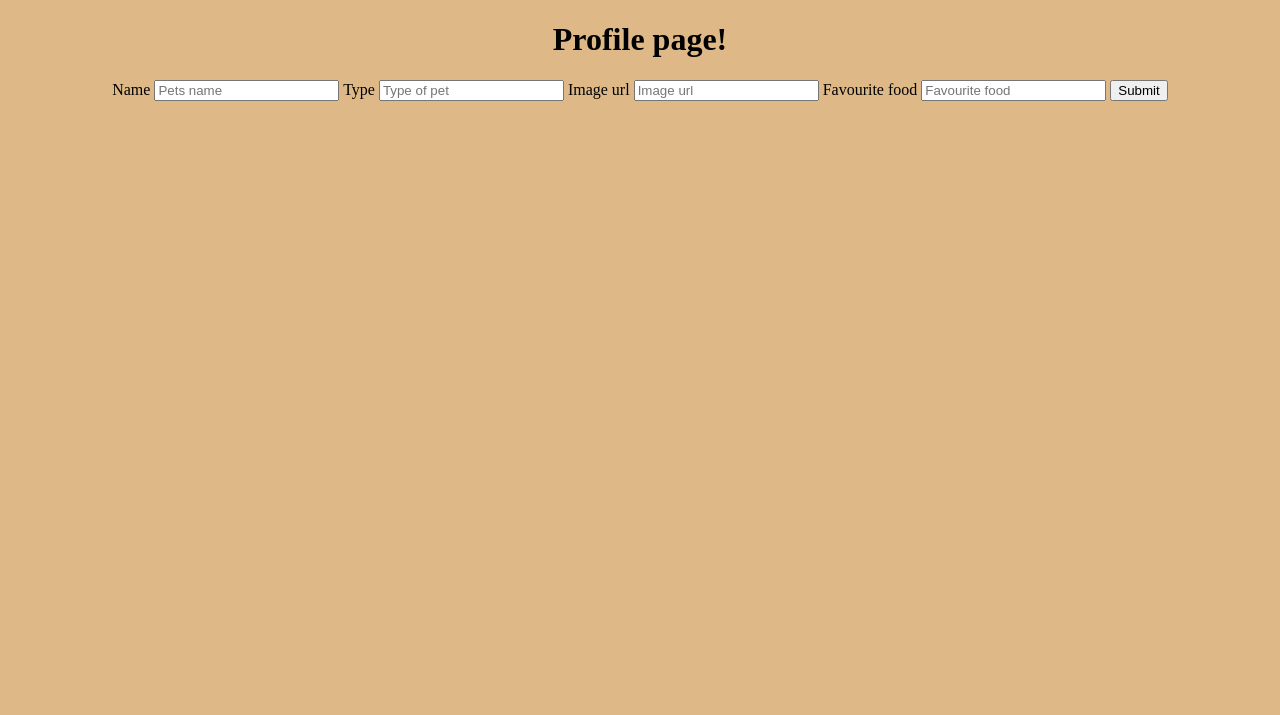
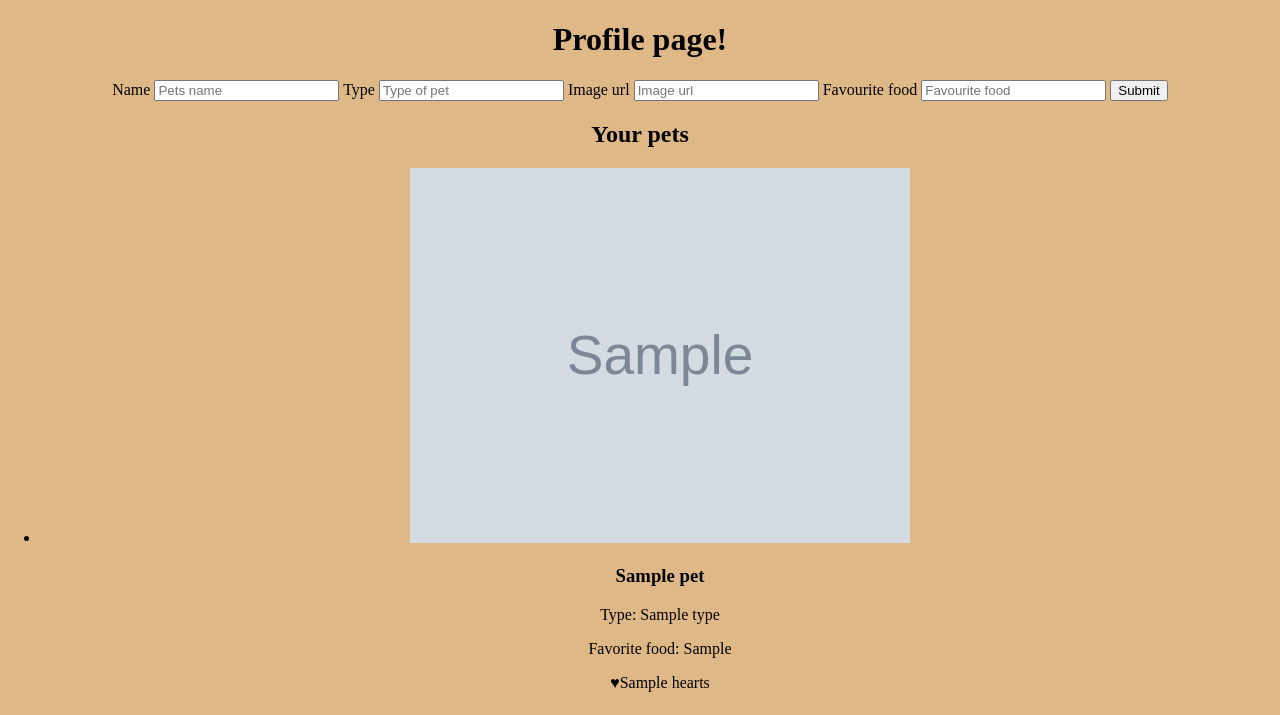
Before and after one commit to JeremyMorkos/ReelPets, a Flask app: page /profile in a window 1280 px wide. Shown: the part 85-800 px from the top of the page. Run offline with Flask 2, Linux system fonts and the light colour scheme; the visitor is signed in with stand-in values (Sample User, id 1); grey boxes marked "Sample" are stand-in pictures; a database or web service that is not in the repository returns one stand-in record (values such as "Sample title"); some libraries are stand-ins or nearby versions.

Commit message:
added images in profile page for logged in users, added validate form handler

```diff
--- a/app.py
+++ b/app.py
@@ -8,7 +8,7 @@ from flask import (
 )
 
 from werkzeug.security import generate_password_hash, check_password_hash
-from models.pet import display_pet_reel, heart_counter, insert_pet
+from models.pet import display_pet_reel, heart_counter, insert_pet, display_pet_reel_user
 from models.user import load_user, signup_user
 
 app = Flask(__name__)
@@ -45,7 +45,7 @@ def signup_post():
     password_check = request.form.get('password_check')
 
     if password != password_check:
-        flash('Sorry passwords dont match!', 'error')
+        flash('Passwords dont match', 'error')
         return render_template('signup.html')
 
     else:
@@ -69,7 +69,7 @@ def login_post():
         session['name'] = user_name
         return redirect('/')
     else:
-        flash('Sorry passwords dont match!', 'error')
+        flash('Information is incorrect', 'error')
         return render_template('login.html')
 
 @app.get('/profile')
@@ -79,9 +79,9 @@ def profile_get():
         flash('Sorry only members can add pets!', 'error')
         return redirect('/')
     else:
-        return render_template('profile.html')
+        user_pet = display_pet_reel_user(session['name'])
+        return render_template('profile.html',user_pet=user_pet)
 
-## to work on
 @app.post('/profile')
 def profile_post():
 
@@ -91,7 +91,6 @@ def profile_post():
             image_url = request.form.get('image_url')
             favourite_food = request.form.get('favourite_food')
             insert_pet(name,type,image_url,favourite_food,user_id)
-
             return render_template('profile.html')
 
 
--- a/db.py
+++ b/db.py
@@ -6,6 +6,15 @@ def select_all(query):
     conn = psycopg2.connect("dbname=project_two")
     cur = conn.cursor(cursor_factory=RealDictCursor)
     cur.execute(query)
+    results = cur.fetchall()
+    cur.close()
+    conn.close()
+    return results
+
+def select_all_pets(query,params):
+    conn = psycopg2.connect("dbname=project_two")
+    cur = conn.cursor(cursor_factory=RealDictCursor)
+    cur.execute(query,params)
     results = cur.fetchall()
     cur.close()
     conn.close()
--- a/models/pet.py
+++ b/models/pet.py
@@ -16,3 +16,7 @@ def insert_pet(name, type, image_url, favourite_food, username):
         "INSERT INTO pets (name, type, image_url, favourite_food, hearts, user_id) VALUES (%s, %s, %s, %s, %s, %s)",
         (name, type, image_url, favourite_food, 0, int(user_id))
     )
+
+def display_pet_reel_user(user_name):
+    pet_reel_user = db.select_all_pets ("SELECT pets.*  FROM pets JOIN users ON users.id = pets.user_id Where user_name = %s;", [user_name])
+    return pet_reel_user
--- /dev/null
+++ b/static/main.js
@@ -0,0 +1,16 @@
+// validate profile page form when logged in.
+const validateForm = (event) => {
+    const name = document.forms["register"]["name"].value;
+    const type = document.forms["register"]["type"].value;
+    const imageUrl = document.forms["register"]["image_url"].value;
+    const favouriteFood = document.forms["register"]["favourite_food"].value;
+    if (name === "" || type === "" || imageUrl === "" || favouriteFood === "")  {
+        alert("All fields must be filled out");
+        event.preventDefault()
+        return false;
+    }
+    return true;
+  }
+
+  const profileBtn = document.querySelector('#profile_btn')
+  profileBtn.addEventListener('click', validateForm)
--- a/templates/home.html
+++ b/templates/home.html
@@ -13,7 +13,7 @@
         <p>Favourite food is {{pet.favourite_food}}</p>
         <form method="post" action="/hearts">
         <input type="hidden" name="pet_id" value="{{ pet.id }}">
-        <button type = "submit">&#9829;{{pet.hearts}}</button>
+        <button id = "heart_button" type = "submit">&#9829;{{pet.hearts}}</button>
         </form>
         <p>belongs to :{{pet.user_name}}</p>
     </div>
--- a/templates/layout.html
+++ b/templates/layout.html
@@ -32,5 +32,6 @@
 {% block main %}
 
 {% endblock %}
+<script src= "/static/main.js"></script>
 </body>
 </html>
--- a/templates/profile.html
+++ b/templates/profile.html
@@ -7,7 +7,7 @@ Profile page
 
 {% block main %}
 <h1> Profile page! </h1>
-<form action = "/profile" method = "post">
+<form name = "register" action = "/profile" method = "post">
     <input type="hidden" name="user_id" value="{{ session['name'] }}">
 
     <label for = "name">Name</label>
@@ -22,6 +22,22 @@ Profile page
     <label for = "favourite_food">Favourite food</label>
     <input type = "text" name = "favourite_food" placeholder="Favourite food">
 
-    <button type = "Submit">Submit</button>
+    <button id = "profile_btn" type = "Submit">Submit</button>
 </form>
+{% if user_pet %}
+  <h2>Your pets</h2>
+  <ul>
+  {% for pet in user_pet %}
+    <li>
+        <img style="width: 500px" src="{{ pet.image_url }}" alt="{{ pet.name }}">
+        <h3>{{ pet.name }}</h3>
+        <p>Type: {{ pet.type }}</p>
+        <p>Favorite food: {{ pet.favourite_food }}</p>
+        <p>&#9829;{{ pet.hearts }}</p>
+    </li>
+  {% endfor %}
+  </ul>
+{% else %}
+  <p>You don't have any pets yet!</p>
+{% endif %}
 {% endblock main %}
```
